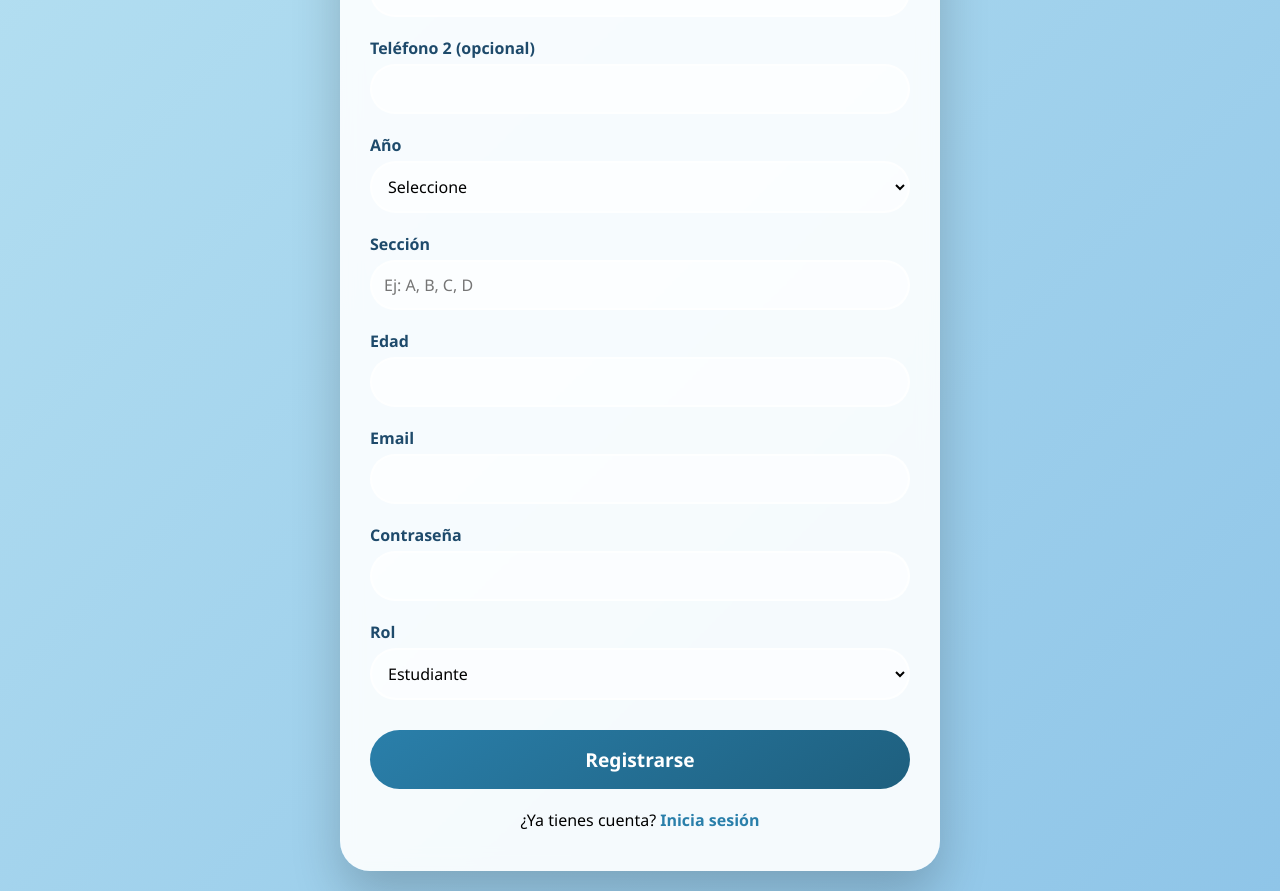
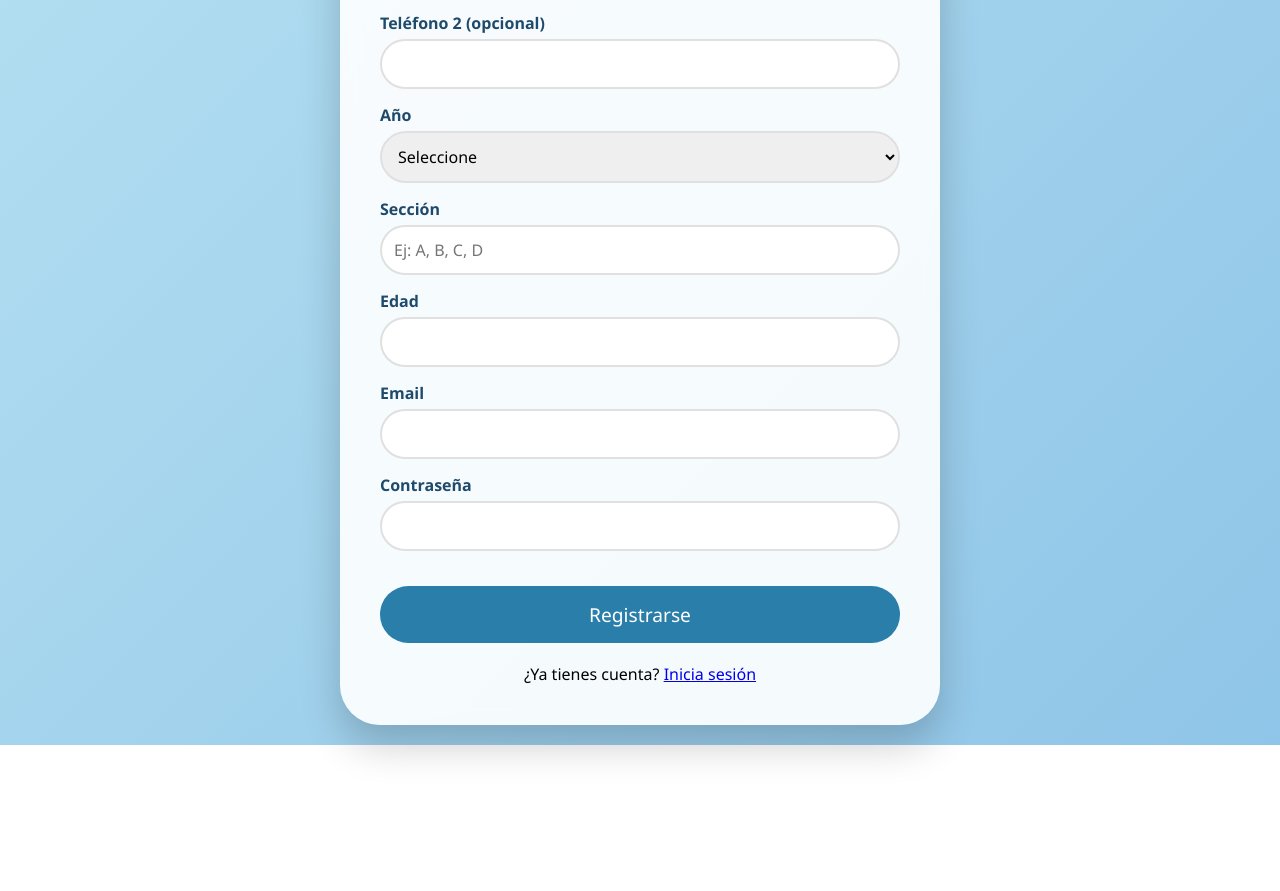
Before and after one commit to jm8000559-eng/Liceo-Jos-Augusto-D-Le-n-, a website: page registro.html in a window 1280 px wide. Shown: the part 387-1278 px from the top of the page. After the commit the page ends 1132 px from the top, so only its background shows below. Drawn offline with Linux system fonts and the light colour scheme.

Commit message:
Update registro.html

```diff
--- a/registro.html
+++ b/registro.html
@@ -3,38 +3,38 @@
 <head>
     <meta charset="UTF-8">
     <meta name="viewport" content="width=device-width, initial-scale=1.0">
-    <title>Registro - Liceo José Augusto D' León</title>
+    <title>Registro - Liceo</title>
     <style>
         * {
             margin: 0;
             padding: 0;
             box-sizing: border-box;
-            font-family: 'Segoe UI', Tahoma, Geneva, Verdana, sans-serif;
+            font-family: 'Segoe UI', sans-serif;
         }
         body {
-            min-height: 100vh;
-            background: linear-gradient(135deg, #b8e2f2 0%, #8fc5e8 100%);
+            background: linear-gradient(135deg, #b8e2f2, #8fc5e8);
             display: flex;
             align-items: center;
             justify-content: center;
+            min-height: 100vh;
             padding: 20px;
         }
         .registro-card {
-            background-color: rgba(255, 255, 255, 0.9);
+            background: rgba(255,255,255,0.9);
             backdrop-filter: blur(10px);
-            border-radius: 30px;
-            padding: 40px 30px;
+            border-radius: 40px;
+            padding: 40px;
             max-width: 600px;
             width: 100%;
-            box-shadow: 0 25px 50px rgba(0, 0, 0, 0.2);
+            box-shadow: 0 20px 40px rgba(0,0,0,0.2);
         }
         h1 {
+            color: #0b3b5c;
+            margin-bottom: 20px;
             text-align: center;
-            color: #0b3b5c;
-            margin-bottom: 30px;
         }
         .form-group {
-            margin-bottom: 20px;
+            margin-bottom: 15px;
         }
         label {
             display: block;
@@ -45,51 +45,30 @@
         input, select {
             width: 100%;
             padding: 12px;
-            border: 2px solid rgba(255,255,255,0.8);
+            border: 2px solid #e0e0e0;
             border-radius: 50px;
-            background: rgba(255,255,255,0.6);
             font-size: 1rem;
-            outline: none;
         }
-        input:focus, select:focus {
-            border-color: #2a7faa;
-        }
-        .btn {
+        button {
             width: 100%;
-            padding: 16px;
-            background: linear-gradient(145deg, #2a7faa, #1e5f7e);
+            padding: 15px;
+            background: #2a7faa;
             color: white;
             border: none;
             border-radius: 50px;
             font-size: 1.2rem;
-            font-weight: 600;
             cursor: pointer;
-            transition: all 0.3s;
-            margin-top: 10px;
-        }
-        .btn:hover {
-            transform: translateY(-2px);
-            box-shadow: 0 10px 20px rgba(0, 0, 0, 0.2);
+            margin-top: 20px;
         }
         .footer {
             text-align: center;
             margin-top: 20px;
         }
-        .footer a {
-            color: #2a7faa;
-            text-decoration: none;
-            font-weight: 600;
-        }
-        .error {
-            color: red;
-            text-align: center;
-            margin-top: 10px;
-        }
     </style>
 </head>
 <body>
     <div class="registro-card">
-        <h1>Registro de Usuario</h1>
+        <h1>Registro de Estudiante</h1>
         <form id="registroForm">
             <div class="form-group">
                 <label>Nombre Completo</label>
@@ -134,27 +113,19 @@
                 <label>Contraseña</label>
                 <input type="password" id="password" required>
             </div>
-            <div class="form-group">
-                <label>Rol</label>
-                <select id="rol">
-                    <option value="estudiante">Estudiante</option>
-                    <option value="profesor">Profesor</option>
-                    <option value="coordinador">Coordinador</option>
-                </select>
-            </div>
-            <button type="submit" class="btn">Registrarse</button>
-            <div class="error" id="errorMsg"></div>
+            <!-- Rol fijo: estudiante (oculto) -->
+            <input type="hidden" id="rol" value="estudiante">
+            <button type="submit">Registrarse</button>
         </form>
         <div class="footer">
             ¿Ya tienes cuenta? <a href="login.html">Inicia sesión</a>
         </div>
     </div>
+
     <script src="js/config.js"></script>
     <script>
         document.getElementById('registroForm').addEventListener('submit', async (e) => {
             e.preventDefault();
-            const errorMsg = document.getElementById('errorMsg');
-            errorMsg.textContent = '';
             const data = {
                 nombre: document.getElementById('nombre').value,
                 cedula: document.getElementById('cedula').value,
@@ -165,7 +136,7 @@
                 edad: parseInt(document.getElementById('edad').value),
                 email: document.getElementById('email').value,
                 password: document.getElementById('password').value,
-                rol: document.getElementById('rol').value
+                rol: 'estudiante' // fijo
             };
             try {
                 const response = await fetch(`${API_URL}/api/register`, {
@@ -178,10 +149,10 @@
                     alert('Registro exitoso. Ahora inicia sesión.');
                     window.location.href = 'login.html';
                 } else {
-                    errorMsg.textContent = result.error || 'Error en el registro';
+                    alert(result.error || 'Error en el registro');
                 }
             } catch (error) {
-                errorMsg.textContent = 'Error de conexión con el servidor';
+                alert('Error de conexión con el servidor');
             }
         });
     </script>
```
